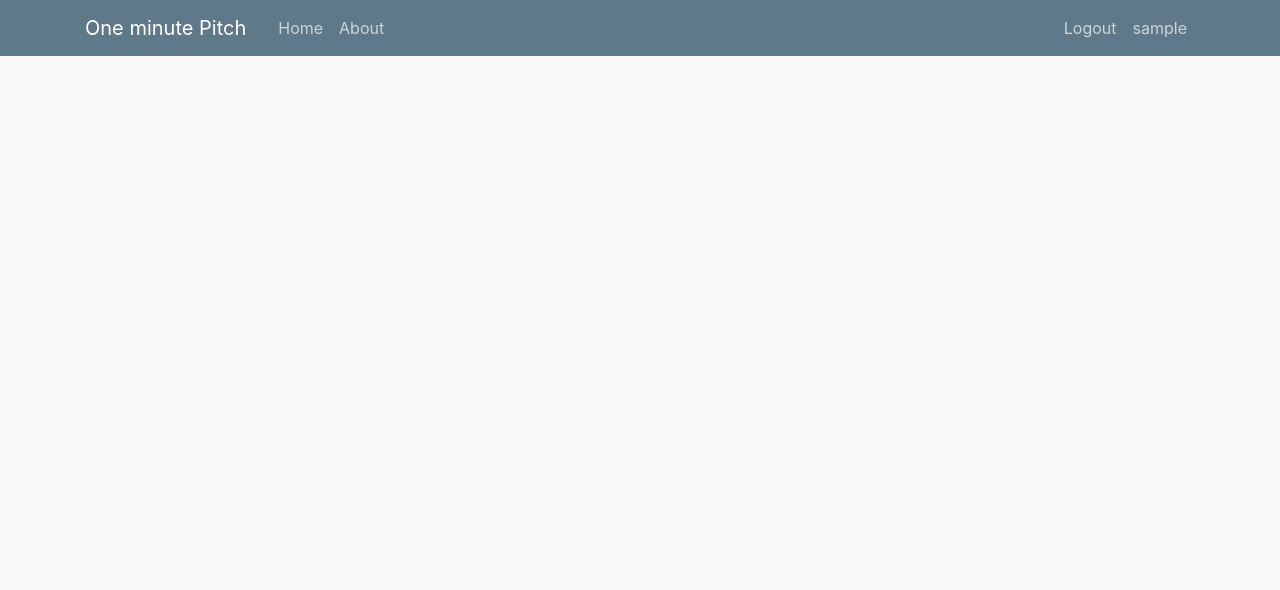
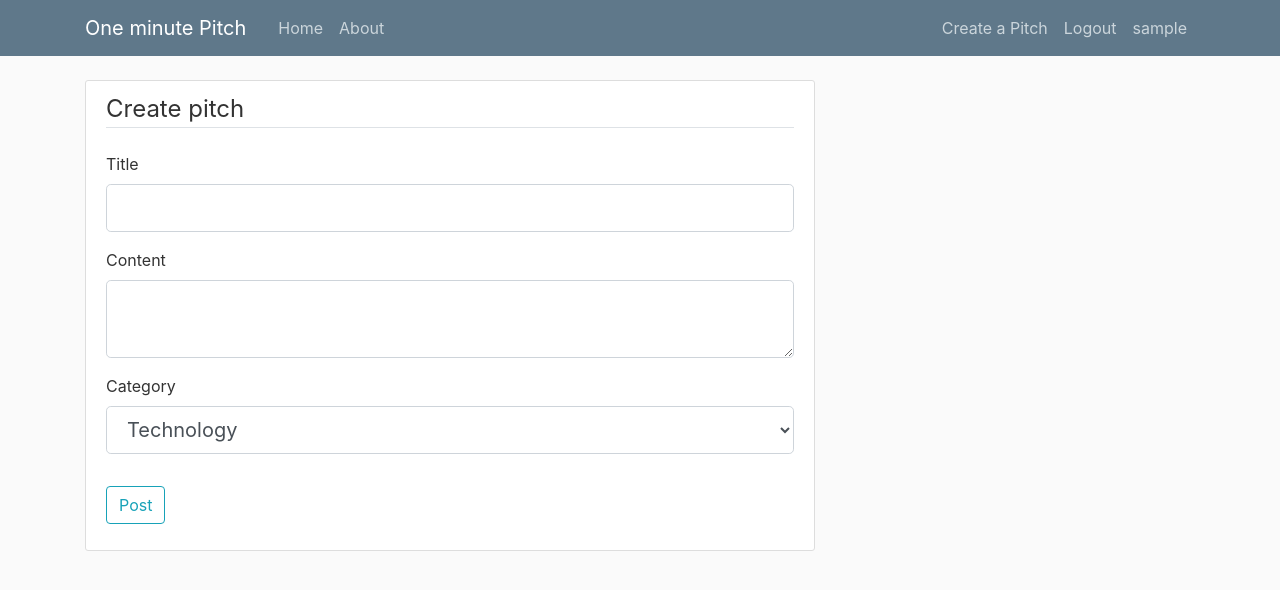
Before and after one commit to Mutembeijoe/pitch, a Flask app: page /pitch/new in a window 1280 px wide. Shown: the top 590 px of the page. Run offline with Flask 2, Linux system fonts and the light colour scheme; the visitor is signed in with stand-in values (Sample User, id 1); data comes from the database, SQL or seed files in the repository; some libraries are stand-ins or nearby versions.

Commit message:
removes hard coded  pitches(in a list) and displays a pitches on the home page dynamically from the db

```diff
--- a/app/routes.py
+++ b/app/routes.py
@@ -5,26 +5,11 @@ from flask_login import login_user,current_user, logout_user, login_required
 from app.models import User, Pitch
 import secrets, os
 from PIL import Image
-pitches = [
-    {
-        'author': 'James Dean',
-        'title': 'Pitch 1',
-        'content': 'First post content',
-        'date_posted': 'April 20, 2018',
-        'category' :'Technology'
-    },
-    {
-        'author': 'Jane Doe',
-        'title': 'Pitch 2',
-        'content': 'Second post content',
-        'date_posted': 'April 21, 2018',
-        'category': 'Biology'
-    }
-]
 
 @app.route('/')
 @app.route('/home')
 def home():
+    pitches = Pitch.query.all()
     return render_template('home.html', pitches = pitches)
 
 @app.route('/register', methods =['GET','POST'])
@@ -97,9 +82,10 @@ def account():
 
 @app.route('/pitch/new', methods =['GET', 'POST'])
 @login_required
-def new_post():
+def new_pitch():
     form = PitchForm()
     if form.validate_on_submit():
+        print(form.category.data)
         pitch = Pitch(title=form.title.data, content=form.content.data, category= form.category.data, author=current_user)
         db.session.add(pitch)
         db.session.commit()
--- a/app/templates/create_pitch.html
+++ b/app/templates/create_pitch.html
@@ -1,4 +1,53 @@
 {%extends 'layout.html'%}
 {% block content%}
-
+    <div class="content-section">
+        <form action="" method="Post">
+            {{ form.hidden_tag() }}
+            <fieldset class="form-group">
+                <legend class="border-bottom mb-4">Create pitch</legend>
+                 <div class="form-group">
+                    {{form.title.label(class="form-control-label")}}
+                    {% if form.title.errors %}
+                        {{form.title(class="form-control form-control-lg is-invalid")}}
+                        <div class="invalid-feedback">
+                            {% for error in form.title.errors %}
+                                <span>{{error}}</span>
+                            {% endfor %}
+                        </div>
+                    {% else %}
+                        {{form.title(class="form-control form-control-lg")}}
+                    {% endif %}
+                </div>
+                 <div class="form-group">
+                    {{form.content.label(class="form-control-label")}}
+                     {% if form.content.errors %}
+                        {{form.content(class="form-control form-control-lg is-invalid")}}
+                        <div class="invalid-feedback">
+                            {% for error in form.content.errors %}
+                                <span>{{error}}</span>
+                            {% endfor %}
+                        </div>
+                     {% else %}
+                        {{form.content(class="form-control form-control-lg")}}
+                    {% endif %}
+                </div>
+                  <div class="form-group">
+                    {{form.category.label(class="form-control-label")}}
+                     {% if form.category.errors %}
+                        {{form.category(class="form-control form-control-lg is-invalid")}}
+                        <div class="invalid-feedback">
+                            {% for error in form.category.errors %}
+                                <span>{{error}}</span>
+                            {% endfor %}
+                        </div>
+                     {% else %}
+                        {{form.category(class="form-control form-control-lg")}}
+                    {% endif %}
+                </div>
+            </fieldset>
+            <div class="form-group">
+                {{form.submit(class="btn btn-outline-info")}}
+            </div>
+        </form>
+    </div>
 {% endblock %}
--- a/app/templates/layout.html
+++ b/app/templates/layout.html
@@ -22,6 +22,7 @@
             <!-- Navbar Right Side -->
             <div class="navbar-nav">
               {% if current_user.is_authenticated %}
+                  <a class="nav-item nav-link" href="{{url_for('new_pitch')}}">Create a Pitch</a>
                   <a class="nav-item nav-link" href="{{url_for('logout')}}">Logout</a>
                   <a class="nav-item nav-link" href="{{url_for('account')}}">{{current_user.username}}</a>
               {% else %}
```
Also changed, not shown: app/templates/home.html (+14 -8 lines).
